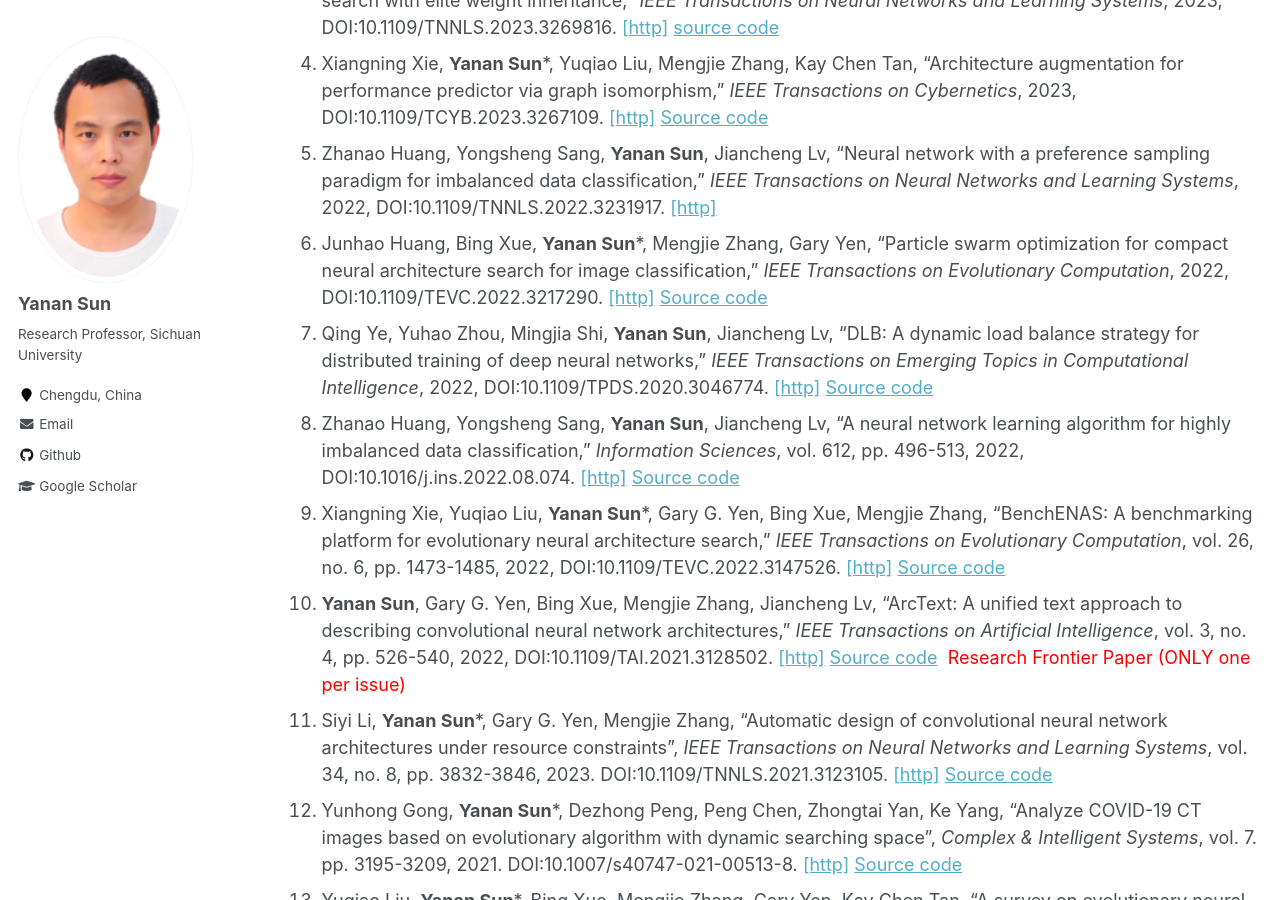
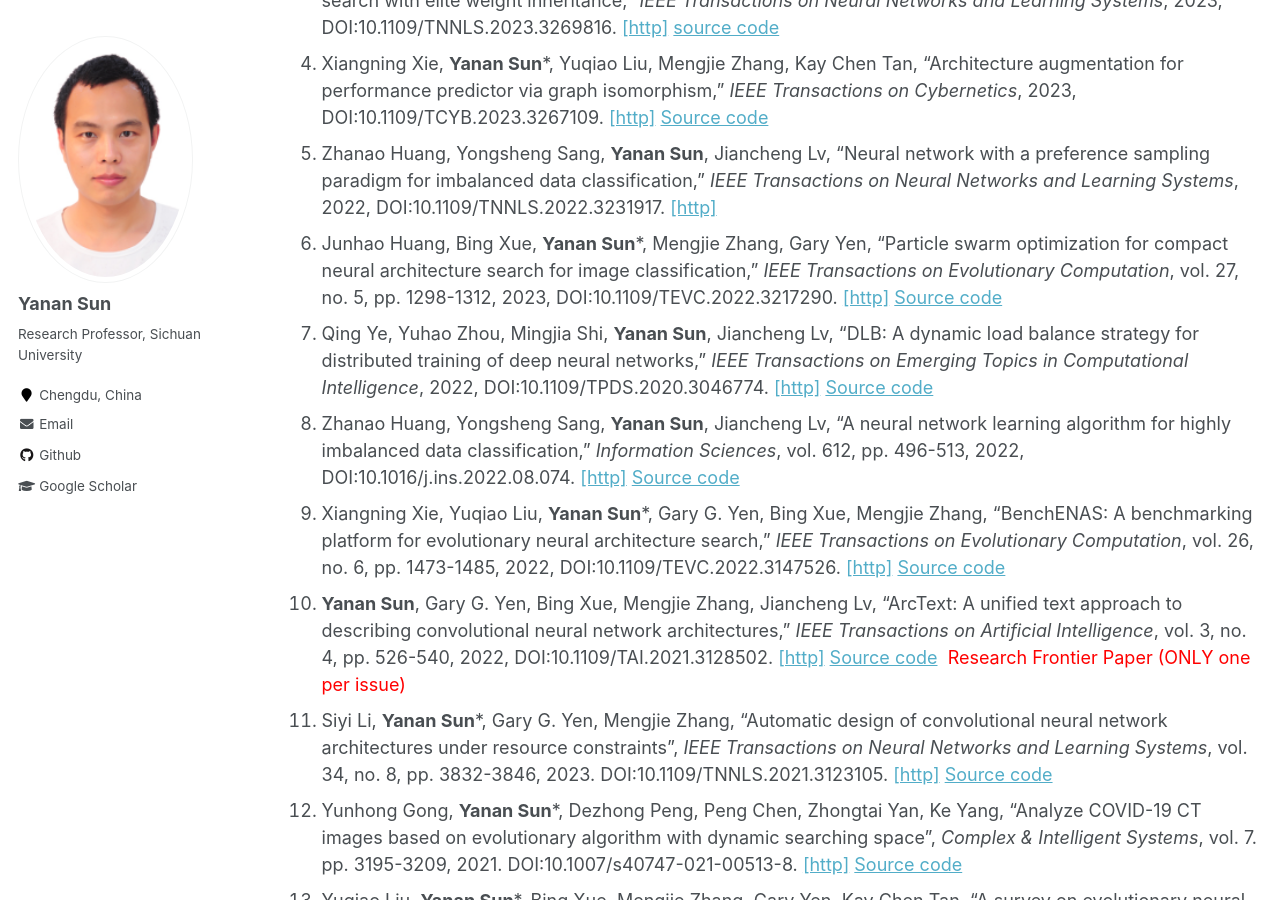
Before and after one commit to yn-sun/yn-sun.github.io, a Jekyll site: the page built from _pages/publications.md, in a window 1280 px wide and 900 px high, scrolled down 699 px. Built offline with Jekyll 4.4.1, drawn with Linux system fonts in a browser that asks for light colours; comment, search, counter and statistics services are not loaded.

Commit message:
Update publications.md

```diff
--- a/_pages/publications.md
+++ b/_pages/publications.md
@@ -16,7 +16,7 @@ author_profile: true
 3. Junhao Huang, Bing Xue, **Yanan Sun***, Mengjie Zhang, Gary Yen, "Split-level evolutionary neural architecture search with elite weight inheritance," <i>IEEE Transactions on Neural Networks and Learning Systems</i>, 2023, DOI:10.1109/TNNLS.2023.3269816. [[http]](https://ieeexplore.ieee.org/document/10132401)  [source code](https://github.com/HuangJunh/SLE-NAS)
 4. Xiangning Xie, **Yanan Sun***, Yuqiao Liu, Mengjie Zhang, Kay Chen Tan, "Architecture augmentation for performance predictor via graph isomorphism," <i>IEEE Transactions on Cybernetics</i>, 2023, DOI:10.1109/TCYB.2023.3267109. [[http]](https://ieeexplore.ieee.org/document/10109990) [Source code](https://github.com/Zhi-Han/GIAUG)
 5. Zhanao Huang, Yongsheng Sang, **Yanan Sun**, Jiancheng Lv, "Neural network with a preference sampling paradigm for imbalanced data classification," <i>IEEE Transactions on Neural Networks and Learning Systems</i>, 2022, DOI:10.1109/TNNLS.2022.3231917. [[http]](https://ieeexplore.ieee.org/document/10015661)
-6. Junhao Huang, Bing Xue, **Yanan Sun***, Mengjie Zhang, Gary Yen, "Particle swarm optimization for compact neural architecture search for image classification," <i>IEEE Transactions on Evolutionary Computation</i>, 2022, DOI:10.1109/TEVC.2022.3217290. [[http]](https://ieeexplore.ieee.org/document/9930866) [Source code](https://github.com/HuangJunh/EPCNAS)
+6. Junhao Huang, Bing Xue, **Yanan Sun***, Mengjie Zhang, Gary Yen, "Particle swarm optimization for compact neural architecture search for image classification," <i>IEEE Transactions on Evolutionary Computation</i>, vol. 27, no. 5, pp. 1298-1312, 2023, DOI:10.1109/TEVC.2022.3217290. [[http]](https://ieeexplore.ieee.org/document/9930866) [Source code](https://github.com/HuangJunh/EPCNAS)
 7. Qing Ye, Yuhao Zhou, Mingjia Shi, **Yanan Sun**, Jiancheng Lv, "DLB: A dynamic load balance strategy for distributed training of deep neural networks," <i>IEEE Transactions on Emerging Topics in Computational Intelligence</i>, 2022, DOI:10.1109/TPDS.2020.3046774. [[http]](https://ieeexplore.ieee.org/document/9960865) [Source code](https://github.com/Soptq/Dynamic_Load_Balance_DistributedDNN)
 8. Zhanao Huang, Yongsheng Sang, **Yanan Sun**, Jiancheng Lv, "A neural network learning algorithm for highly imbalanced data classification," <i>Information Sciences</i>, vol. 612, pp. 496-513, 2022, DOI:10.1016/j.ins.2022.08.074.  [[http]](https://www.sciencedirect.com/science/article/pii/S0020025522009847)  [Source code](https://github.com/yn-sun/paper_source_code/tree/main/ZAH_IS_Paper)
 9. Xiangning Xie, Yuqiao Liu, **Yanan Sun***, Gary G. Yen, Bing Xue, Mengjie Zhang, "BenchENAS: A benchmarking platform for evolutionary neural architecture search," <i>IEEE Transactions on Evolutionary Computation</i>, vol. 26, no. 6, pp. 1473-1485, 2022, DOI:10.1109/TEVC.2022.3147526. [[http]](https://ieeexplore.ieee.org/document/9697075)  [Source code](https://benchenas.com/)
```
